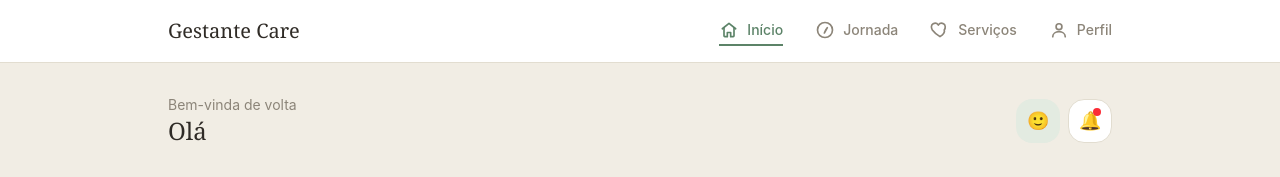
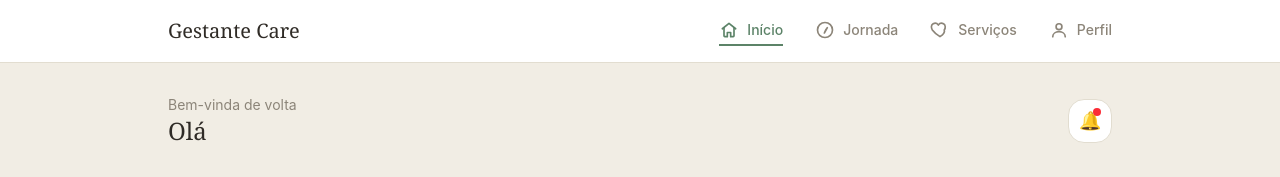
Before and after one commit to GDPMg/gestante-care, a React (Vite) app: page /home in a window 1280 px wide. Shown: the top 177 px of the page. Built offline with nearby package versions, Linux system fonts and the light colour scheme; no server answers.

Commit message:
refactor(Home): :fire: Remove baby icon from Home page

```diff
--- a/src/pages/Home.tsx
+++ b/src/pages/Home.tsx
@@ -63,13 +63,6 @@ export default function Home() {
           <p className="text-sm text-brand-muted">Bem-vinda de volta</p>
           <h1 className="font-serif text-2xl text-brand-ink">Olá{primeiroNome && `, ${primeiroNome}`}</h1>
         </div>
-        <div className="flex items-center gap-2">
-          <button
-            onClick={() => navigate('/semana-gestacional')}
-            className="flex h-11 w-11 items-center justify-center rounded-2xl bg-brand-green-tint text-lg"
-          >
-            🙂
-          </button>
         <button
           onClick={() => navigate('/notificacoes')}
           className="relative flex h-11 w-11 items-center justify-center rounded-2xl border border-brand-border bg-white text-lg"
@@ -77,7 +70,6 @@ export default function Home() {
           🔔
           <span className="absolute top-2 right-2.5 h-2 w-2 rounded-full bg-red-500" />
         </button>
-        </div>
       </div>
 
       <div className="flex flex-col gap-5 lg:grid lg:grid-cols-2 lg:gap-4">
```
Also changed, not shown: 1 other file (tests, documents, lock files or other folders). Lines whose indentation alone changed are shown as unchanged.
